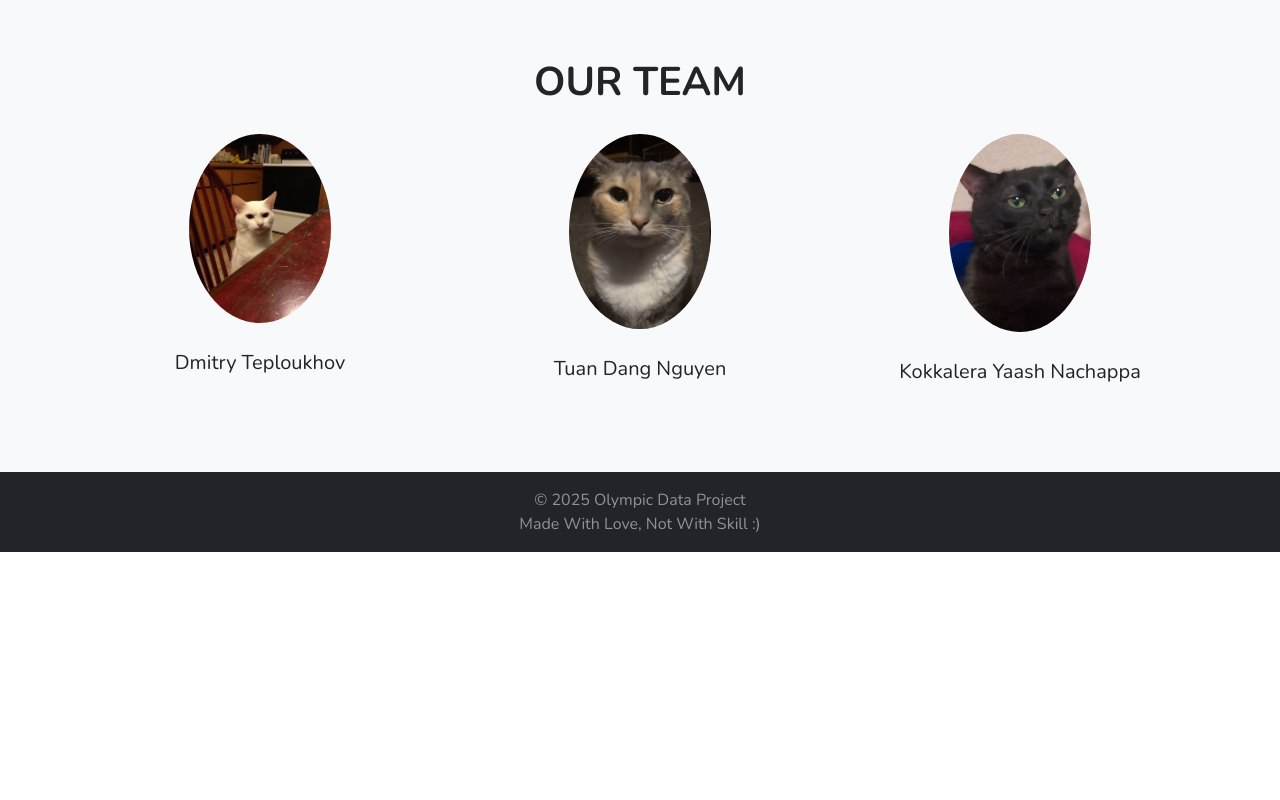
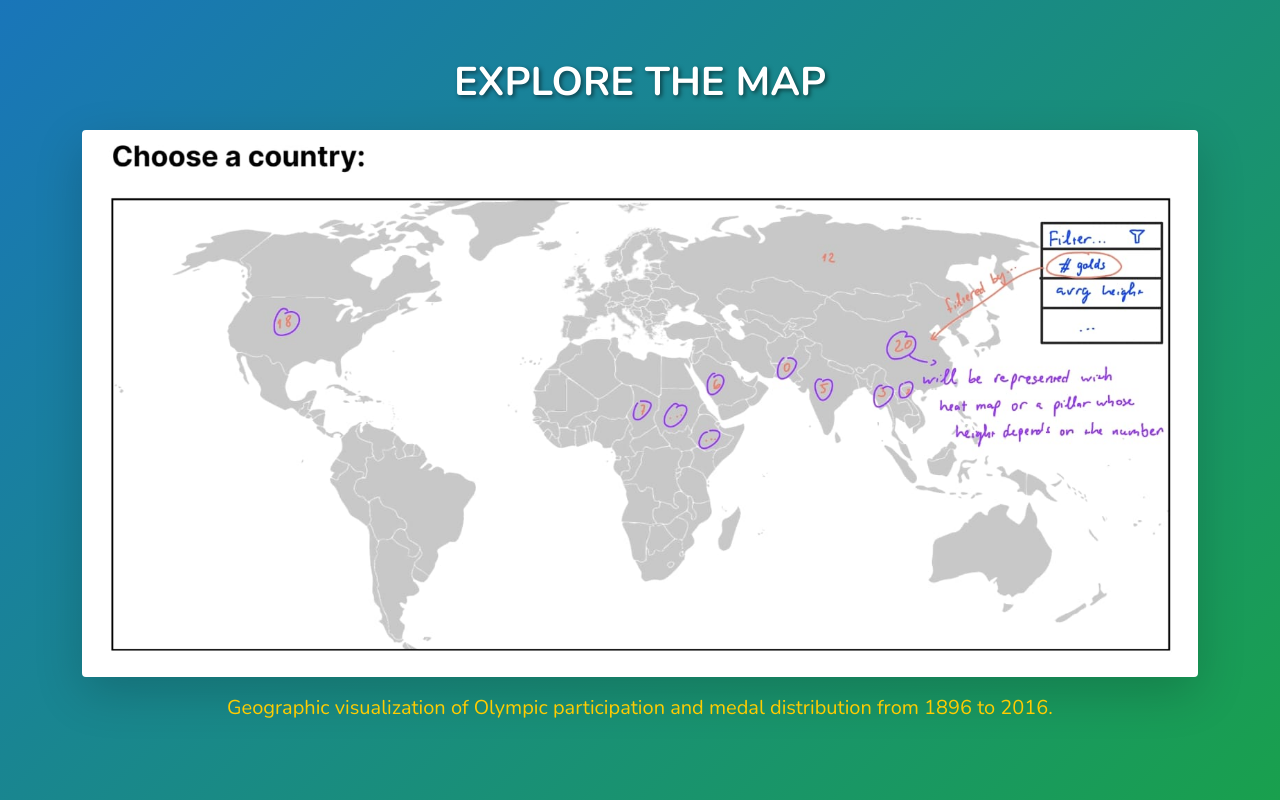
Before and after one commit to com-480-data-visualization/DaViz, a plain HTML site: page index.html in a window 1280 px wide. Shown: the part 1160-1960 px from the top of the page. Before the commit the page ends 1712 px from the top, so only its background shows below. Drawn offline with nearby package versions, Linux system fonts and the light colour scheme.

Commit message:
Add Olympic participation map and update explore section

```diff
--- a/index.html
+++ b/index.html
@@ -52,6 +52,7 @@
     </div>
   </section>
 
+  <!-- Explore Basic Statistics -->
   <section class="page-section" id="explore">
     <div class="container">
         <h2 class="text-center text-uppercase text-secondary mb-5">Explore Basic Statistics </h2>
@@ -152,18 +153,22 @@
             </div>
         </div>
     </div>
-</section>
+  </section>
 
-  <!-- Explore
-  <section class="page-section" id="explore">
+  <!-- Explore the Map -->
+  <section class="page-section" id="explore-map" style="background: linear-gradient(135deg, rgba(0,102,179,0.9) 0%, rgba(0,150,57,0.9) 100%); color: white;">
     <div class="container">
-      <h2 class="text-center text-uppercase text-secondary mb-5">Explore the Data</h2>
-      <div id="data-content" class="text-center">
-        <!-- JS will inject content here
-        <p>Loading Olympic data...</p>
+      <h2 class="text-center text-uppercase mb-4" style="text-shadow: 2px 2px 4px rgba(0,0,0,0.5);">Explore the Map</h2>
+      <div class="row justify-content-center">
+        <div class="col-12">
+          <div class="text-center">
+            <img src="assets/map.jpg" alt="Olympic Participation Map" class="img-fluid rounded shadow-lg" style="max-height: 80vh; width: auto; border: 4px solid white;">
+            <p class="mt-3 lead" style="color: #FFCC00;">Geographic visualization of Olympic participation and medal distribution from 1896 to 2016.</p>
+          </div>
+        </div>
       </div>
     </div>
-  </section>-->
+  </section>
 
   <!-- Team -->
   <section class="page-section bg-light" id="team">
```
Also changed, not shown: assets/map.jpg (added).
